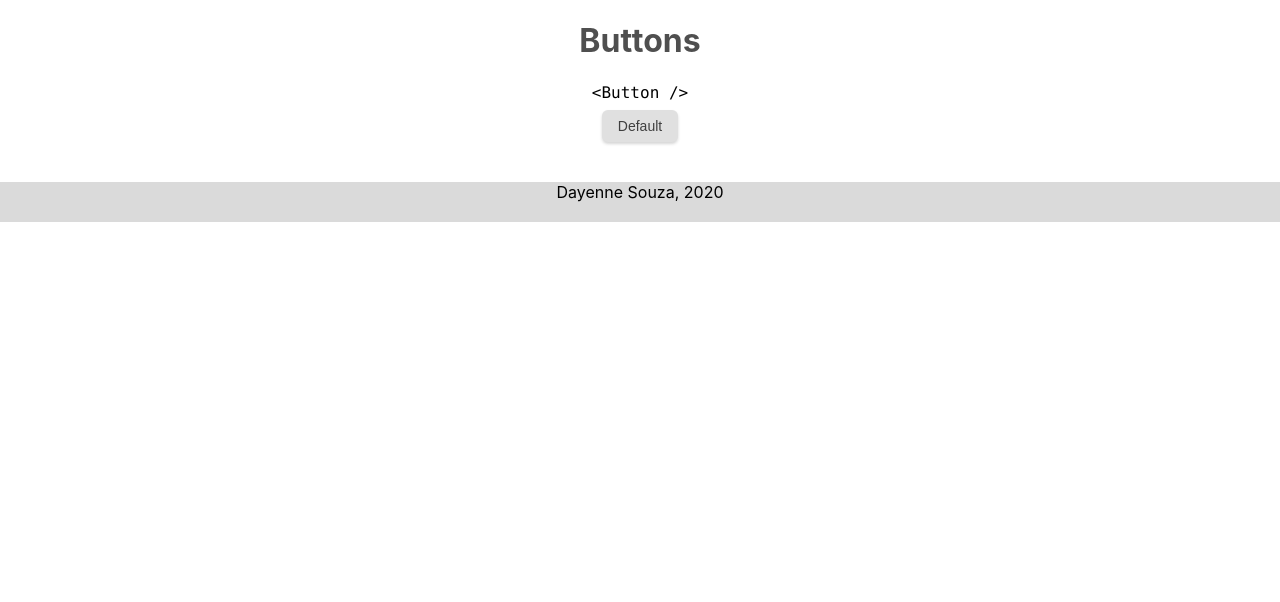
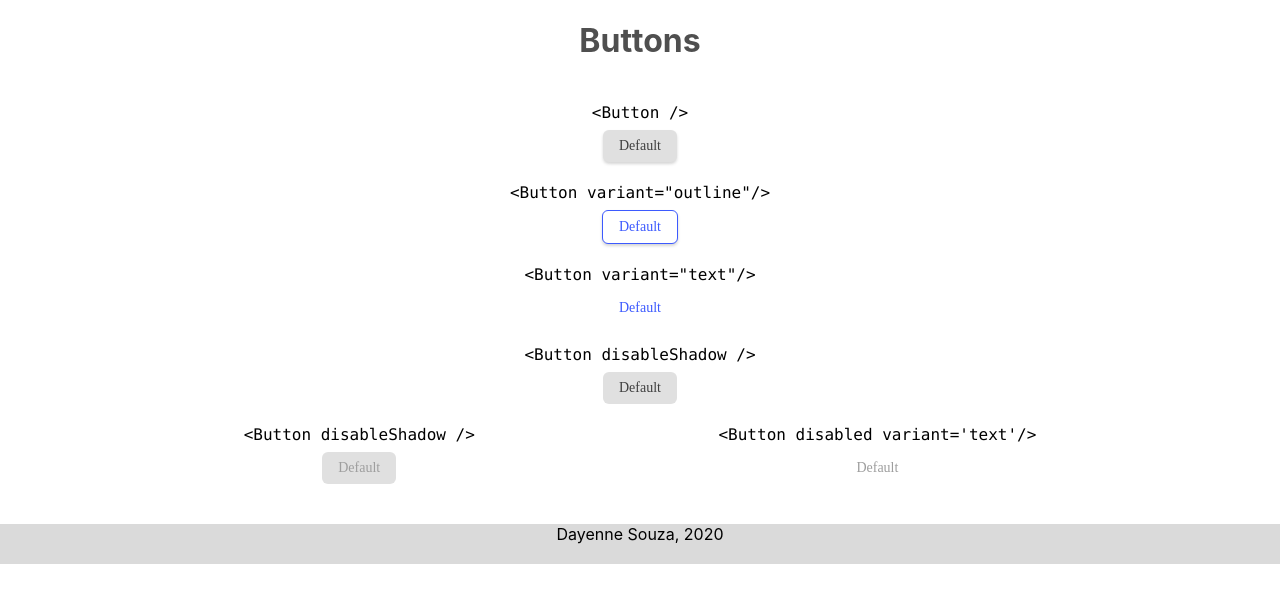
Before and after one commit to dayesouza/react-components, a React (Create React App) app: page /buttons in a window 1280 px wide. Shown: the top 602 px of the page. Built offline with nearby package versions, Linux system fonts and the light colour scheme.

Commit message:
add new buttons

```diff
--- a/package.json
+++ b/package.json
@@ -6,6 +6,7 @@
     "@testing-library/jest-dom": "^4.2.4",
     "@testing-library/react": "^9.5.0",
     "@testing-library/user-event": "^7.2.1",
+    "classnames": "^2.2.6",
     "node-sass": "^4.14.1",
     "react": "^16.13.1",
     "react-dom": "^16.13.1",
--- a/src/App.js
+++ b/src/App.js
@@ -1,6 +1,7 @@
 import React from "react";
 import "./App.scss";
 import Button from "./components/Button/Button";
+import ButtonRowLayout from "./components/ButtonRowLayout/ButtonRowLayout";
 
 function App() {
   return (
@@ -9,12 +10,33 @@ function App() {
         <header className="App-header">
           <h1>Buttons</h1>
         </header>
-        <div className="buttons">
-          <div className="code-label">
-            <code>{'<Button />'}</code>
-          </div>
-            <Button>Default</Button>
-        </div>
+        <ButtonRowLayout label="<Button />">
+          <Button>Default</Button>
+        </ButtonRowLayout>
+
+        <ButtonRowLayout label='<Button variant="outline"/>'>
+          <Button variant="outline">Default</Button>
+        </ButtonRowLayout>
+
+        <ButtonRowLayout label='<Button variant="text"/>'>
+          <Button variant="text">Default</Button>
+        </ButtonRowLayout>
+
+        <ButtonRowLayout label="<Button disableShadow />">
+          <Button disableShadow>Default</Button>
+        </ButtonRowLayout>
+
+        <ButtonRowLayout
+          label={[
+            "<Button disableShadow />",
+            "<Button disabled variant='text'/>",
+          ]}
+        >
+          <Button disabled>Default</Button>
+          <Button disabled variant="text">
+            Default
+          </Button>
+        </ButtonRowLayout>
       </div>
 
       <footer>
--- a/src/App.scss
+++ b/src/App.scss
@@ -24,4 +24,24 @@ footer {
 
 .code-label {
   margin-bottom: 8px;
+  margin-top: 20px;
 }
+
+.margin-right {
+  margin-right: 10px;
+}
+
+.flex-column {
+  display: flex;
+  flex-direction: column;
+}
+
+.flex-row {
+  display: flex;
+  flex-direction: row;
+  justify-content: space-evenly;
+}
+
+.flex-1 {
+  flex: 1;
+}
--- a/src/colors.scss
+++ b/src/colors.scss
@@ -5,4 +5,10 @@ $bg-grey: #dadada;
 $button-default: #e0e0e0;
 $button-default-hover: #aeaeae;
 
+$button-blue: #3d5afe;
+$button-blue-hover: rgba(41, 98, 255, 0.1);
+
+$disabled-color: #9e9e9e;
+$button-disabled-bg: #e0e0e0;
+
 $bg-code-example: #f1f1f1;
--- a/src/components/Button/Button.js
+++ b/src/components/Button/Button.js
@@ -1,6 +1,16 @@
 import React from "react";
 import "./Button.scss";
+var classNames = require("classnames");
 
-export default function Button(props) {
-  return <button>{props.children}</button>;
+export default function Button({ children, disableShadow, ...props }) {
+  const classes = classNames({
+    "disable-shadow": disableShadow,
+    ...props.className,
+  });
+
+  return (
+    <button className={classes} {...props}>
+      {children}
+    </button>
+  );
 }
--- a/src/components/Button/Button.scss
+++ b/src/components/Button/Button.scss
@@ -11,10 +11,62 @@ button {
   font-size: 14px;
   min-width: 49px;
   min-height: 20px;
-  outline: none;
+  font-family: Noto Sans JP;
+
+  &:focus {
+    outline: 0;
+    box-shadow: 0 0 0 0.2rem $button-default;
+  }
 
   &:hover,
   &:focus {
     background-color: $button-default-hover;
   }
 }
+
+button[variant="outline"] {
+  background-color: white;
+  color: $button-blue;
+  border: 1px solid $button-blue;
+
+  &:hover,
+  &:focus {
+    background-color: $button-blue-hover;
+  }
+
+  &:focus {
+    outline: 0;
+    box-shadow: 0 0 0 0.2rem $button-blue-hover;
+  }
+}
+
+button[variant="text"] {
+  background-color: white;
+  color: $button-blue;
+  box-shadow: none;
+
+  &:hover,
+  &:focus {
+    background-color: $button-blue-hover;
+  }
+
+  &:focus {
+    outline: 0;
+    box-shadow: 0 0 0 0.2rem $button-blue;
+  }
+}
+
+button.disable-shadow,
+button[disabled] {
+  box-shadow: none;
+}
+
+button[disabled] {
+  cursor: not-allowed;
+  background-color: $button-disabled-bg;
+  color: $disabled-color;
+
+  &[variant="text"] {
+    background-color: white;
+  }
+}
--- /dev/null
+++ b/src/components/ButtonRowLayout/ButtonRowLayout.js
@@ -0,0 +1,32 @@
+import React from "react";
+
+export default function ButtonRowLayout({ children, label }) {
+  return (
+    <div className="flex-column">
+      <div className="flex-row">
+        {Array.isArray(children) &&
+          children.map((button, index) => {
+            return (
+              <div key={index}>
+                <div className="code-label">
+                  <code>{`${
+                    Array.isArray(label) ? label[index] : label
+                  }`}</code>
+                </div>
+                {button}
+              </div>
+            );
+          })}
+
+        {!Array.isArray(children) && (
+          <div>
+            <div className="code-label">
+              <code>{`${label}`}</code>
+            </div>
+            {children}
+          </div>
+        )}
+      </div>
+    </div>
+  );
+}
```
Also changed, not shown: 2 other files (tests, documents, lock files or other folders).
